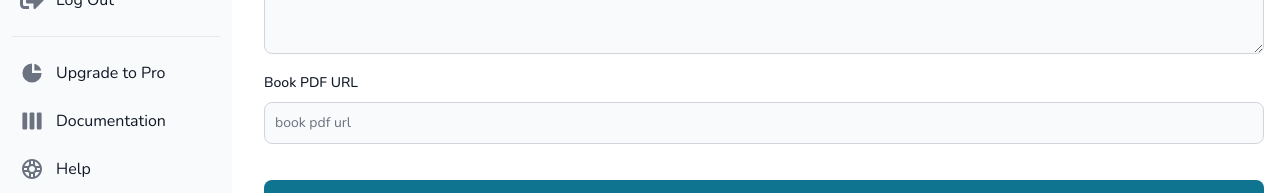
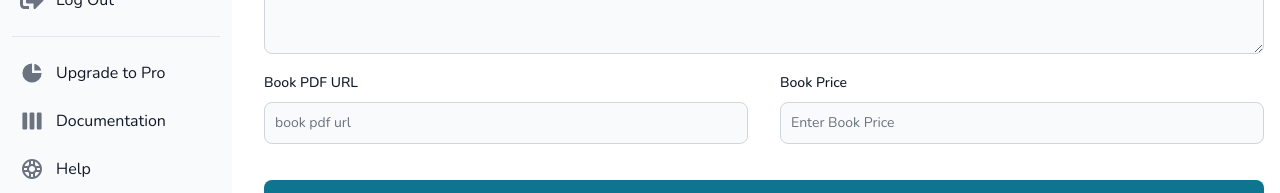
Before and after one commit to ankitsharma38/Book_Store_MERN_Project, a React (Vite) app in the folder mern-client/: page /admin/dashboard/upload in a window 1280 px wide. Shown: the part 372-565 px from the top of the page. Built offline with nearby package versions, Linux system fonts and the light colour scheme.

Commit message:
Upload book done for price

```diff
--- a/mern-client/src/dashboard/UploadBook.jsx
+++ b/mern-client/src/dashboard/UploadBook.jsx
@@ -41,6 +41,8 @@ const UploadBook = () => {
     const category = form.categoryName.value;
     const bookDescription = form.bookDescription.value;
     const bookPDFURL = form.bookPDFURL.value;
+    const bookPrice = form.bookPrice.value;
+
 
     const bookObj = {
       bookTitle,
@@ -49,6 +51,7 @@ const UploadBook = () => {
       category,
       bookDescription,
       bookPDFURL,
+      bookPrice,
     };
     console.log(bookObj);
 
@@ -156,8 +159,9 @@ const UploadBook = () => {
           />
         </div>
 
-        {/* Book  PDF Link */}
-        <div>
+        <div className="flex gap-8">
+          {/* Book  PDF Link */}
+        <div className="lg:w-1/2">
           <div className="mb-2 block">
             <Label htmlFor="bookPDFURL" value="Book PDF URL " />
           </div>
@@ -170,6 +174,21 @@ const UploadBook = () => {
           />
         </div>
 
+        {/* Book Price Field */}
+        <div className="lg:w-1/2">
+          <div className="mb-2 block">
+            <Label htmlFor="bookPrice" value="Book Price" />
+          </div>
+          <TextInput
+            id="bookPrice"
+            name="bookPrice"
+            type="text"
+            placeholder="Enter Book Price"
+            required
+          />
+        </div>
+        </div>
+
         {/* Submit Button  */}
         <Button className="mt-5" type="submit">
           Upload Book
```
